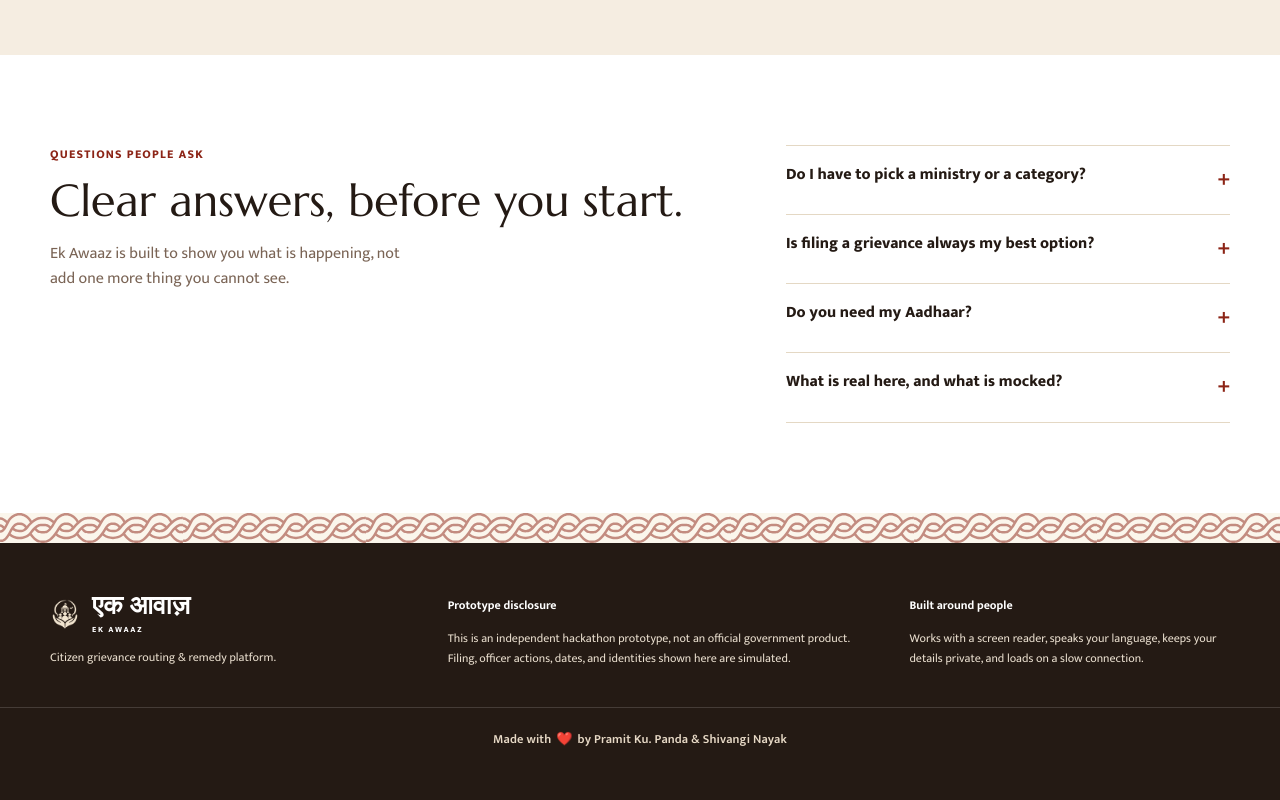
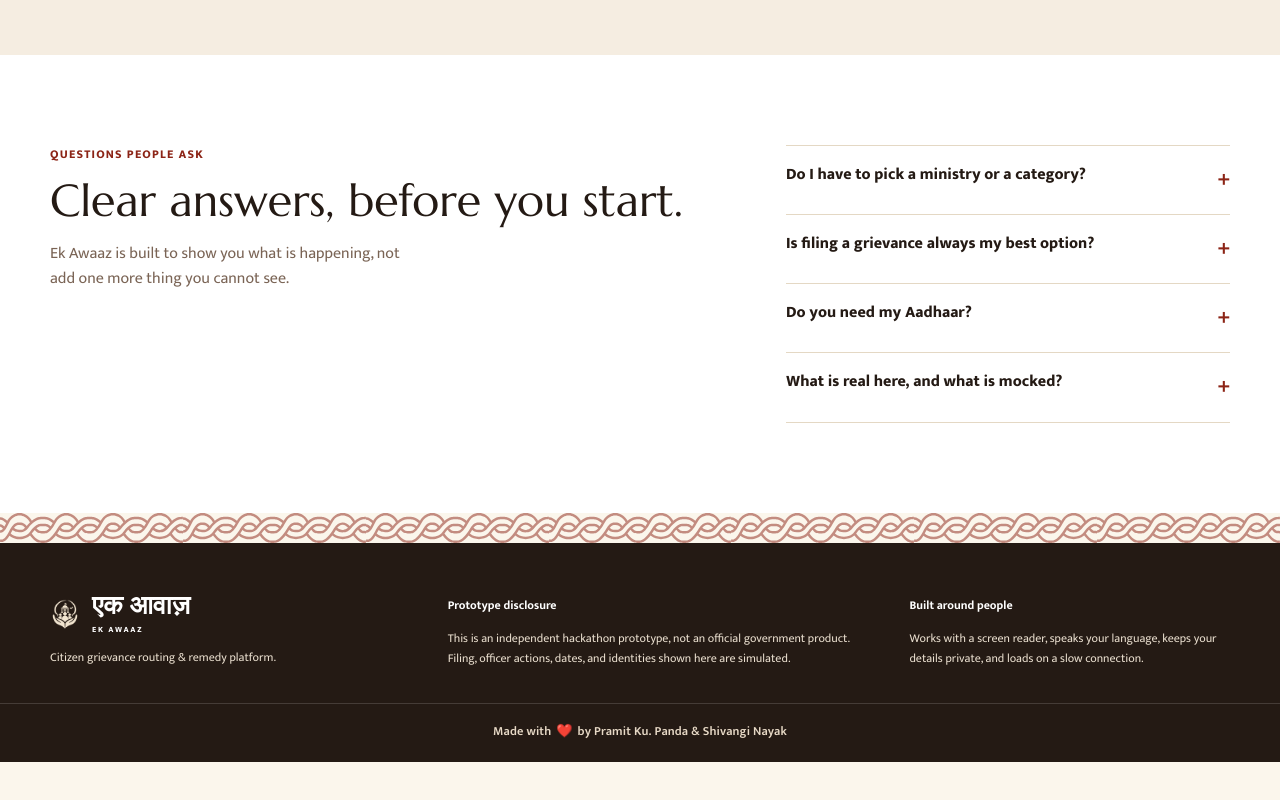
Before and after one commit to pram1t/Ek-Awaaz, a website: page public/index.html in a window 1280 px wide. Shown: the part 5342-6142 px from the top of the page. After the commit the page ends 6104 px from the top, so only its background shows below. Drawn offline with Linux system fonts and the light colour scheme; a web font is replaced by a local one.

Commit message:
fix(footer): close the empty band under the byline
styles.css sets a bare footer{padding:50px 0}. That 50px was right when the three columns were the
last thing in the footer; with the byline under them it left an empty strip below the text and the
page just ended in darkness.

Trimmed to 20px, scoped as footer#footer rather than editing the shared rule — the bare selector
also styles the composer bar on the lodging page and the remedy footer inside every category card,
and shortening those would have moved things that were correct.

Byline spacing tightened to match: 22px above the line, 20px below. Footer 257px to 219px, and its
bottom edge is now the page's bottom edge. The two case pages had the same slack and got the same
treatment.

Co-Authored-By: Claude Opus 5 <noreply@anthropic.com>

```diff
--- a/public/index.html
+++ b/public/index.html
@@ -248,7 +248,11 @@
       .case-image.has-photo .plate b { color: #fff; }
       .case-image.has-photo .plate span { color: #e7d9c6; }
       .case-image.has-photo > p { position: absolute; left: 28px; bottom: 8px; margin: 0; color: #e7d9c6; font-size: 11px; z-index: 1; }
-    .made-by{margin:26px 0 0;padding-top:20px;border-top:1px solid #ffffff26;text-align:center;font:600 12.5px Mukta,sans-serif;color:#e7d9c6;letter-spacing:.01em}
+    /* styles.css sets a bare footer{padding:50px 0}, which also styles the composer bar and the
+         card footers — so the bottom padding is trimmed here, scoped to this footer only. With the
+         byline now the last thing in it, 50px underneath left an empty band. */
+      footer#footer{padding-bottom:20px}
+      .made-by{margin:22px 0 0;padding-top:16px;border-top:1px solid #ffffff26;text-align:center;font:600 12.5px Mukta,sans-serif;color:#e7d9c6;letter-spacing:.01em}
       .made-by span[aria-hidden]{color:#ff6b5a;font-size:13px;margin:0 2px}
       .sr-only{position:absolute;width:1px;height:1px;padding:0;margin:-1px;overflow:hidden;clip:rect(0 0 0 0);white-space:nowrap;border:0}
     </style>
```
Also changed, not shown: public/my-cases.html (+1 -1 lines), public/near-you.html (+1 -1 lines).
